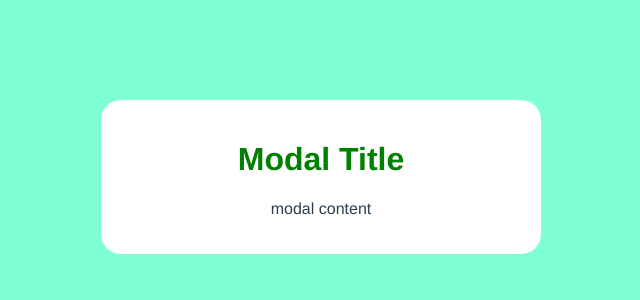
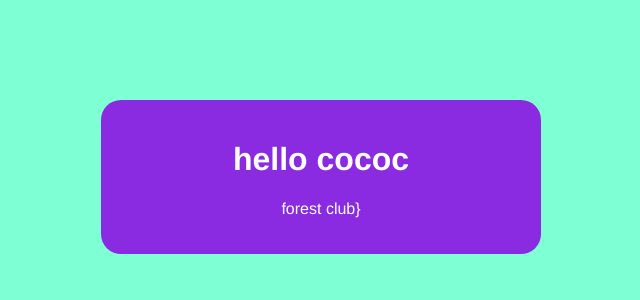
Before and after one commit to KhrystynaBohdan/Vue_lessons, a Vue app: page / in a window 1280 px wide. Shown: the top 300 px of the page, without its empty margins (319-959 px from the left). Built offline with nearby package versions, Linux system fonts and the light colour scheme.

Commit message:
added props.

```diff
--- a/src/App.vue
+++ b/src/App.vue
@@ -1,6 +1,6 @@
 <template>
   <h1> {{ title }}</h1>
-  <Modal />
+  <Modal :header="header" :text="text" theme="sale"/>
 </template>
 
 <script>
@@ -10,7 +10,9 @@
   components: { Modal },
   data () {
     return{
-      title: 'my first vue app'
+      title: 'my first vue app',
+      header: "hello cococ",
+      text: 'forest club',
     }
   },
 };
@@ -28,4 +30,5 @@
 h1{
   color: red;
 }
+
 </style>
--- a/src/components/Modal.vue
+++ b/src/components/Modal.vue
@@ -1,15 +1,16 @@
 <template>
 <div class="backdrop">
-<div class="modal">
-  <h1>Modal Title</h1>
-  <p>modal content</p>
+<!--  dynamic class :class-->
+<div class="modal" :class="{sale : theme === 'sale'}">
+  <h1>{{ header }}</h1>
+  <p>{{text}}}</p>
 </div>
 </div>
 </template>
 
 <script>
 export default {
-  name: "Modal"
+  props: ['header', 'text', 'theme'],
 };
 </script>
 
@@ -35,4 +36,12 @@
 .modal p {
   font-style: normal;
 }
+
+.modal.sale {
+  background: blueviolet;
+  color: white;
+}
+.modal.sale h1{
+  color: white;
+}
 </style>
```
